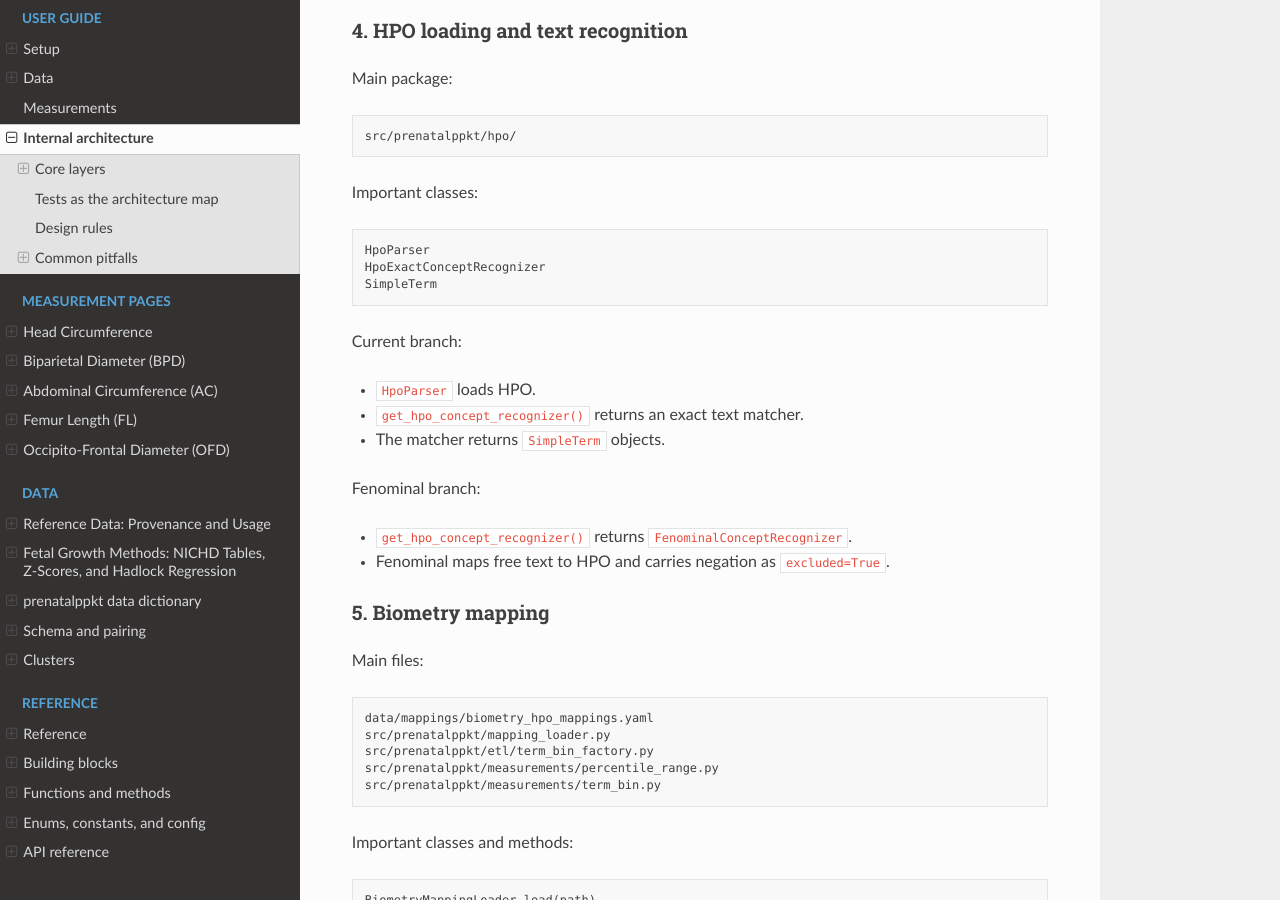
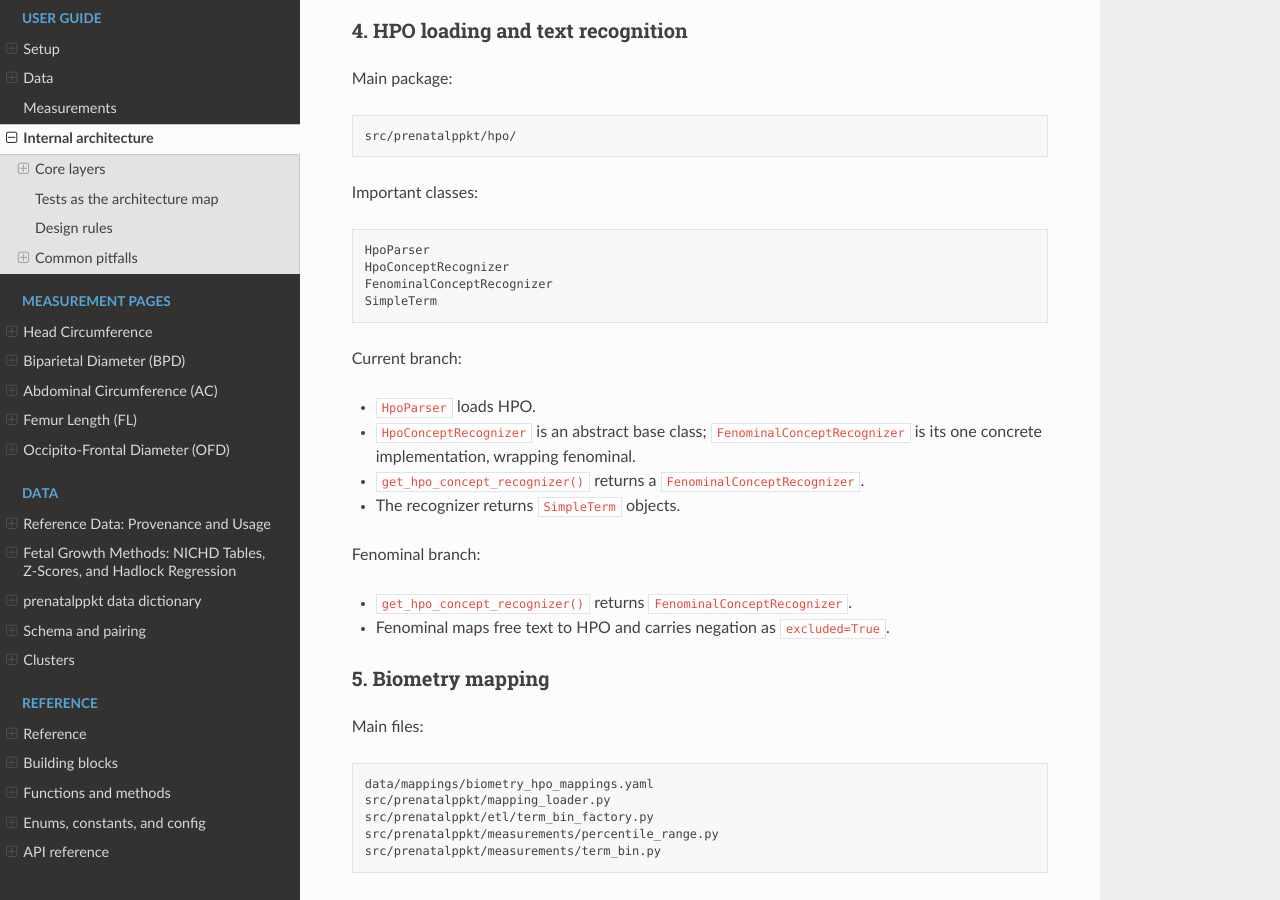
Before and after one commit to P2GX/prenatalppkt, a Sphinx documentation site: the page built from docs/internal.md, in a window 1280 px wide and 900 px high, scrolled down 1800 px. Built offline with Sphinx 7.4.7 and the Read the Docs theme 3.1.0, drawn with Linux system fonts in a browser that asks for light colours.

Commit message:
fix docs referencing the deleted HpoExactConceptRecognizer

````diff
--- a/docs/internal.md
+++ b/docs/internal.md
@@ -92,15 +92,18 @@ Important classes:
 
 ```python
 HpoParser
-HpoExactConceptRecognizer
+HpoConceptRecognizer
+FenominalConceptRecognizer
 SimpleTerm
 ```
 
 Current branch:
 
 - `HpoParser` loads HPO.
-- `get_hpo_concept_recognizer()` returns an exact text matcher.
-- The matcher returns `SimpleTerm` objects.
+- `HpoConceptRecognizer` is an abstract base class; `FenominalConceptRecognizer`
+  is its one concrete implementation, wrapping fenominal.
+- `get_hpo_concept_recognizer()` returns a `FenominalConceptRecognizer`.
+- The recognizer returns `SimpleTerm` objects.
 
 Fenominal branch:
 
````
Also changed, not shown: docs/reference/functions.md (+2 -2 lines).
